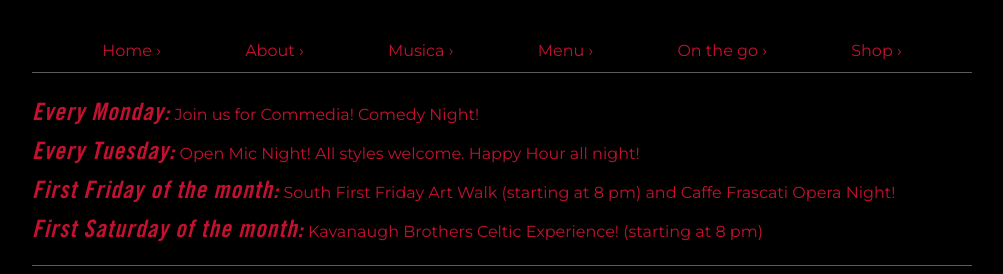
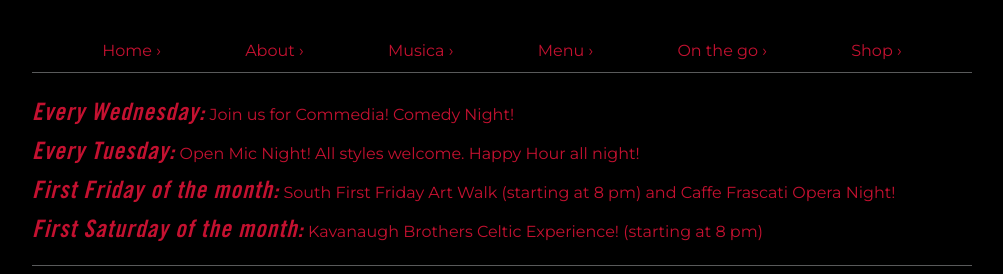
Before and after one commit to jmvx/caffe-frascati, a Jekyll site: the page built from musica/index.html, in a window 1280 px wide. Shown: the part 189-463 px from the top of the page, without its empty margins (138-1141 px from the left). Built offline with Jekyll 4.4.1, drawn with Linux system fonts in a browser that asks for light colours; nearby versions of some CDN libraries; some web fonts are replaced; Markdown is read by kramdown in place of the engine named in the settings.

Commit message:
Update Musica page

```diff
--- a/musica/index.html
+++ b/musica/index.html
@@ -31,7 +31,7 @@
 ---
 
 <div class="feature">
-    <div><h2>Every Monday:</h2> Join us for Commedia! Comedy Night!<br /></div>
+  <div><h2>Every Wednesday:</h2> Join us for Commedia! Comedy Night!<br /></div>
   <div><h2>Every Tuesday:</h2> Open Mic Night! All styles welcome. Happy Hour all night!<br/></div>
   <div><h2>First Friday of the month:</h2> South First Friday Art Walk (starting at 8 pm) and Caffe Frascati Opera Night!<br/></div>
   <div><h2>First Saturday of the month:</h2> Kavanaugh Brothers Celtic Experience! (starting at 8 pm)</br></div>
```
